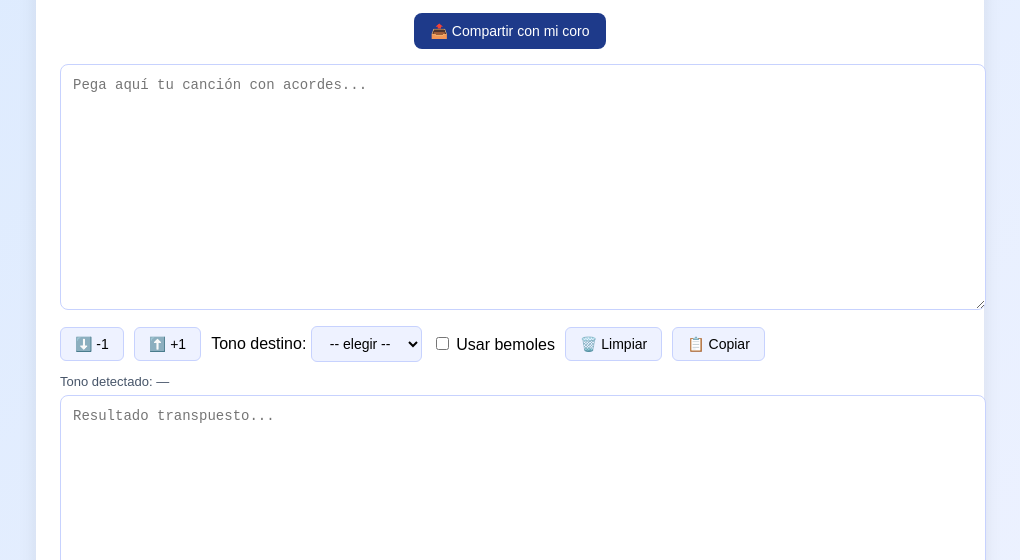
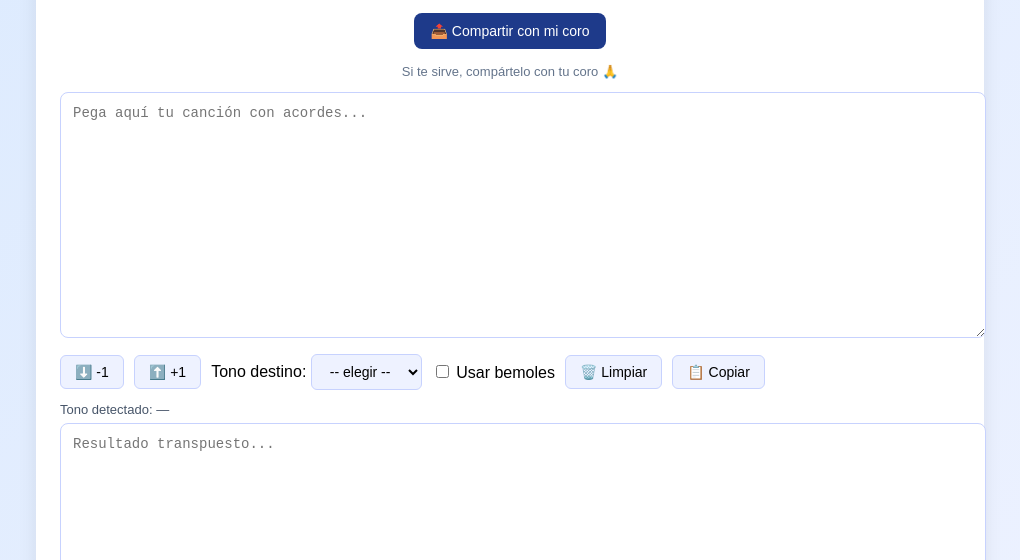
Before and after one commit to AlabanzaDivina/cantuskey, a plain HTML site: page index.html in a window 1280 px wide. Shown: the part 240-800 px from the top of the page, without its empty margins (130-1150 px from the left). Drawn offline with Linux system fonts and the light colour scheme.

Commit message:
index.html

```diff
--- a/index.html
+++ b/index.html
@@ -141,7 +141,9 @@ button:hover {
 <button onclick="sharePage()" class="share-btn">
   📤 Compartir con mi coro
 </button>
-
+<p style="text-align:center; font-size:13px; color:#64748b;">
+  Si te sirve, compártelo con tu coro 🙏
+</p>
 <textarea id="input" placeholder="Pega aquí tu canción con acordes..."></textarea>
 
 <div class="controls">
```
